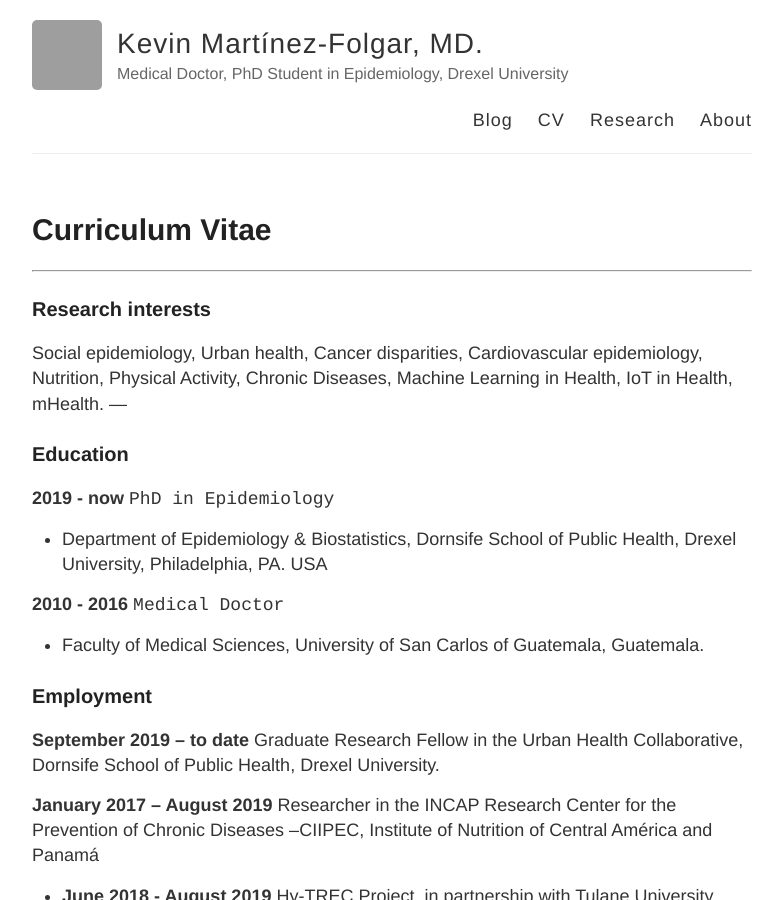
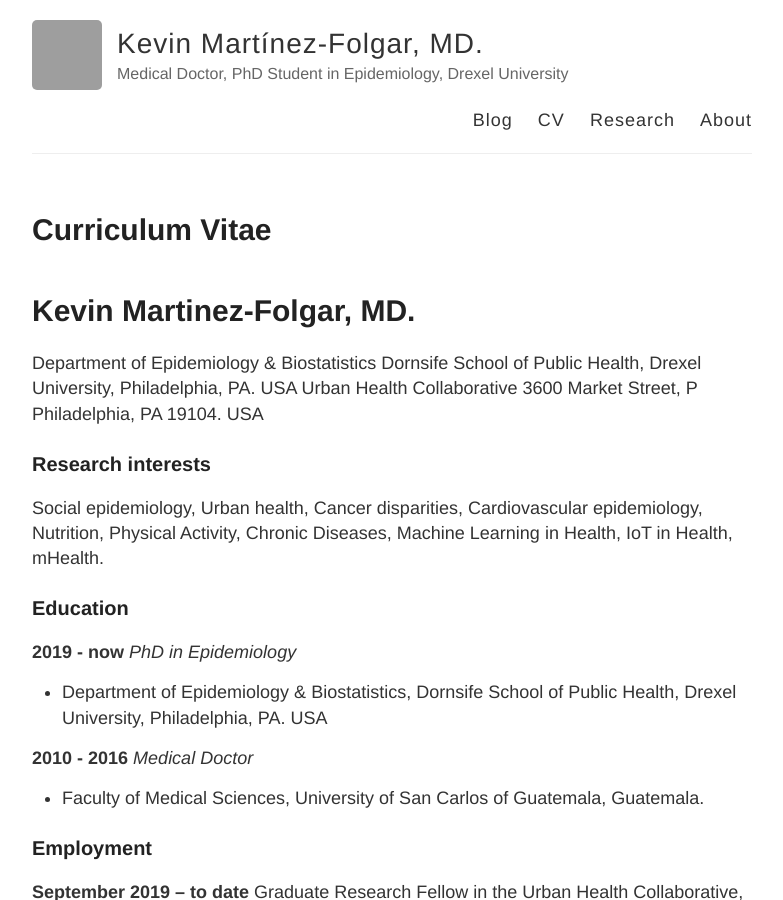
Before and after one commit to kmfolgar/kmartinez.com, a Jekyll site: the page built from cv.md, in a window 1280 px wide and 900 px high. Shown: the whole window, without its empty margins (248-1031 px from the left). Built offline with Jekyll 4.4.1, drawn with Linux system fonts in a browser that asks for light colours; some of the changed text lies outside the part shown; grey boxes are pictures that could not be loaded.

Commit message:
update cv

```diff
--- a/cv.md
+++ b/cv.md
@@ -1,21 +1,28 @@
 ---
+title: "Curriculum Vitae"
 layout: page
-title: "Curriculum Vitae"
 permalink: /cv/
-
+output: pdf_document
 ---
 
----
+
+# Kevin Martinez-Folgar, MD.
+ Department of Epidemiology &amp; Biostatistics
+ Dornsife School of Public Health, Drexel University, Philadelphia, PA. USA
+ Urban Health Collaborative
+ 3600 Market Street, P Philadelphia, PA 19104. USA
+
+
 ### Research interests
 Social epidemiology, Urban health, Cancer disparities, Cardiovascular epidemiology, Nutrition, Physical Activity, Chronic Diseases, Machine Learning in Health, IoT in Health, mHealth.
----
+
 
 ### Education
 
-**2019 - now**   `PhD in Epidemiology`
+**2019 - now**   _PhD in Epidemiology_
 - Department of Epidemiology & Biostatistics, Dornsife School of Public Health, Drexel University, Philadelphia, PA. USA
 
-**2010 - 2016**  `Medical Doctor`
+**2010 - 2016**  _Medical Doctor_
 - Faculty of Medical Sciences, University of San Carlos of Guatemala, Guatemala.
 
 
@@ -99,7 +106,7 @@ Social epidemiology, Urban health, Cancer disparities, Cardiovascular epidemiolo
 
 ### Medical License
 
-Medical registry No. _21,113_
+Medical registry No. 21,113
 College of Physicians &amp; Surgeons of Guatemala.
 
 
```
